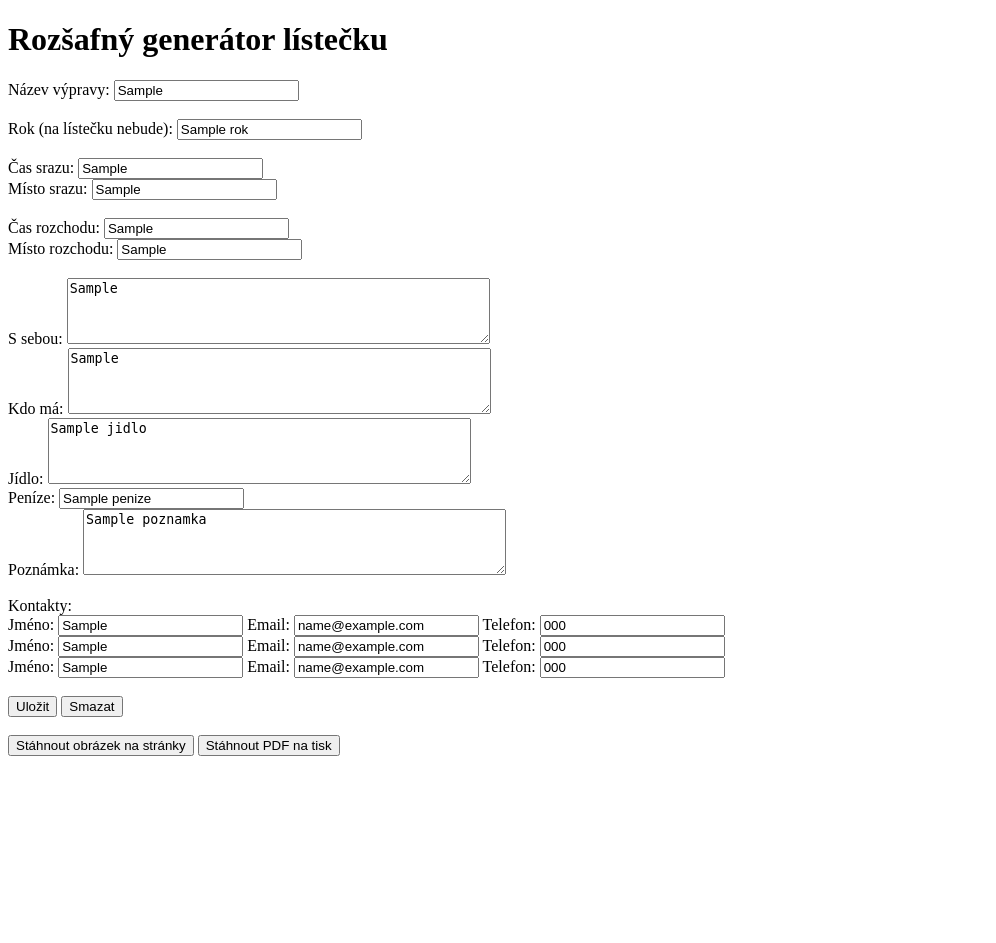
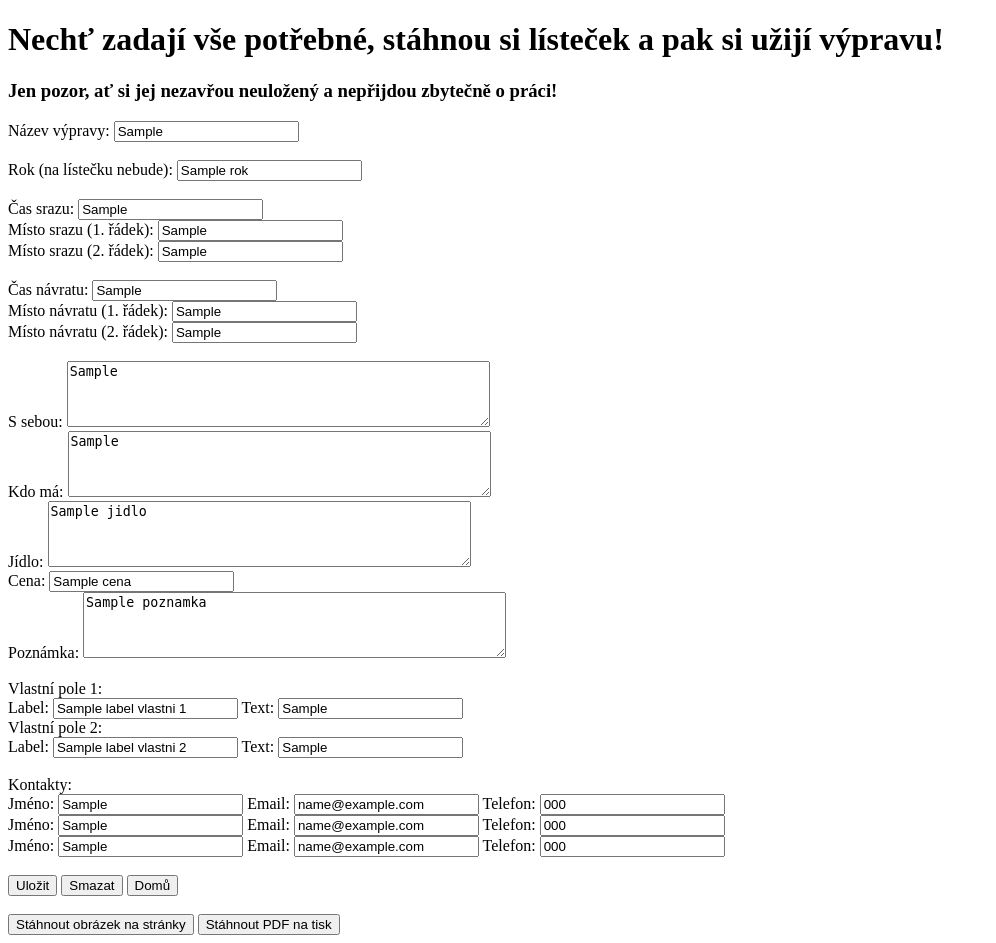
Before and after one commit to alfuoweuh/listecek, a Flask app: template templates/listecek.html in a window 1280 px wide. Shown: the whole page, without its empty margins (0-996 px from the left). Before the commit the page ends 756 px from the top, so only its background shows below. Run offline with Flask 3, Linux system fonts and the light colour scheme; the template is opened without the code that fills it: most values are stand-ins (such as "Sample title", 1, 10 or a date in 2020); parts of the project's set-up code (start-up, migrations or seed data) failed here and were passed over.

Commit message:
Vše se zdá býti hotové, vyjma CSS.

```diff
--- a/app.py
+++ b/app.py
@@ -1,6 +1,6 @@
 import os
 import io
-from flask import Flask, render_template, request, send_file
+from flask import Flask, render_template, request, send_file, redirect, url_for
 from datetime import datetime
 from tinydb import TinyDB, Query
 from generovani import generate
@@ -29,7 +29,12 @@ def home():
 @app.route('/vyber', methods=['GET'])
 def vyber():
     action = request.args.get('action')
-    return render_template('vyber.html', action=action, listecky=db.all())
+
+    # Sort by year (descending) and then by ID (descending)
+    listecky = db.all()
+    listecky.sort(key=lambda x: (int(x.get('rok', 0)) if str(x.get('rok', '')).isdigit() else 0, int(x.get('id', 0))), reverse=True)
+
+    return render_template('vyber.html', action=action, listecky=listecky)
 
 
 # Form page
@@ -66,14 +71,20 @@ def listecek():
             "nazev_vypravy": request.form.get('nazev_vypravy', ''),
             "rok": request.form.get('rok', ''),
             "sraz_cas": request.form.get('sraz_cas', ''),
-            "sraz_misto": request.form.get('sraz_misto', ''),
-            "rozchod_cas": request.form.get('rozchod_cas', ''),
-            "rozchod_misto": request.form.get('rozchod_misto', ''),
+            "sraz_misto_1": request.form.get('sraz_misto_1', ''),
+            "sraz_misto_2": request.form.get('sraz_misto_2', ''),
+            "navrat_cas": request.form.get('navrat_cas', ''),
+            "navrat_misto_1": request.form.get('navrat_misto_1', ''),
+            "navrat_misto_2": request.form.get('navrat_misto_2', ''),
             "s_sebou": request.form.get('s_sebou', ''),
             "kdo_ma": request.form.get('kdo_ma', ''),
             "jidlo": request.form.get('jidlo', ''),
-            "penize": request.form.get('penize', ''),
+            "cena": request.form.get('cena', ''),
             "poznamka": request.form.get('poznamka', ''),
+            "label_vlastni_1": request.form.get('label_vlastni_1', ''),
+            "vlastni_1": request.form.get('vlastni_1', ''),
+            "label_vlastni_2": request.form.get('label_vlastni_2', ''),
+            "vlastni_2": request.form.get('vlastni_2', ''),
             "kontakt_jmeno_0": request.form.get('kontakt_jmeno_0', ''),
             "kontakt_telefon_0": request.form.get('kontakt_telefon_0', ''),
             "kontakt_email_0": request.form.get('kontakt_email_0', ''),
@@ -89,12 +100,14 @@ def listecek():
         action = request.form.get('action')
 
         # Saving data to DB
-        if action in ['save', 'download_png', 'download_pdf']:
-            if data['id'] == '':
-                data['id'] = max([int(item.get('id', 0)) for item in db.all() if item.get('id')]) + 1
-            else:
-                data['id'] = int(data['id'])
-            db.upsert(data, Query().id == data['id'])
+        if action in ['save', 'home', 'download_png', 'download_pdf']:
+            if any(value.strip() for key, value in data.items() if key != 'rok'):
+                if data['id'] == '':
+                    all_ids = [int(item.get('id', 0)) for item in db.all() if item.get('id')]
+                    data['id'] = max(all_ids) + 1 if all_ids else 1
+                else:
+                    data['id'] = int(data['id'])
+                db.upsert(data, Query().id == data['id'])
 
         # Generating files
         if action == 'download_png':
@@ -103,6 +116,10 @@ def listecek():
         elif action == 'download_pdf':
             listecek_pdf = generate(data, 'pdf')
             return stahnout('pdf', listecek_pdf)
+
+        # Going home
+        elif action == 'home':
+            return redirect(url_for('home'))
 
         # Deleting data from DB
         elif action == 'delete':
--- a/templates/chyba.html
+++ b/templates/chyba.html
@@ -2,7 +2,7 @@
 <html lang="cs">
 <head>
     <meta charset="UTF-8">
-    <title>Chyba!</title>
+    <title>Chyba {{ error_code }}!</title>
 </head>
 <body>
     <h1>I rozšafovi občas něco hlavu setne: {{ error_code }} – {{ error_message }}</h1>
--- a/templates/index.html
+++ b/templates/index.html
@@ -2,10 +2,10 @@
 <html lang="cs">
 <head>
     <meta charset="UTF-8">
-    <title>Rozšafný generátor lístečku</title>
+    <title>Rozšafný generátor lístečků</title>
 </head>
 <body>
-    <h1>Rozšafný generátor lístečku</h1>
+    <h1>Rozšafný generátor lístečků</h1>
     <form method="GET" action="/listecek">
         <button type="submit" name="action" value="new">Nový od základu</button>
         <p></p>
--- a/templates/listecek.html
+++ b/templates/listecek.html
@@ -5,7 +5,8 @@
     <title>Lísteček {{ nazev_vypravy }}</title>
 </head>
 <body>
-    <h1>Rozšafný generátor lístečku</h1>
+    <h1>Nechť zadají vše potřebné, stáhnou si lísteček a pak si užijí výpravu!</h1>
+    <h3>Jen pozor, ať si jej nezavřou neuložený a nepřijdou zbytečně o práci!</h2>
     <form method="POST" action="/listecek">
         <input type="hidden" name="id" value="{{ id }}">
         <label for="nazev_vypravy">Název výpravy:</label>
@@ -15,16 +16,22 @@
         <input type="text" name="rok" placeholder="1968" value="{{ rok }}">
         <br><br>
         <label for="sraz_cas">Čas srazu:</label>
-        <input type="text" name="sraz_cas" placeholder="pátek 13. 13. v 13:13" value="{{ sraz_cas }}">
+        <input type="text" name="sraz_cas" placeholder="v pátek 13. 13. v 13:13" value="{{ sraz_cas }}">
         <br>
-        <label for="sraz_misto">Místo srazu:</label>
-        <input type="text" name="sraz_misto" placeholder="na Hlavním nádraží" value="{{ sraz_misto }}">
+        <label for="sraz_misto_1">Místo srazu (1. řádek):</label>
+        <input type="text" name="sraz_misto_1" placeholder="na Hlavním nádraží" value="{{ sraz_misto_1 }}">
+        <br>
+        <label for="sraz_misto_2">Místo srazu (2. řádek):</label>
+        <input type="text" name="sraz_misto_2" placeholder="pod odjezdovou tabulí" value="{{ sraz_misto_2 }}">
         <br><br>
-        <label for="rozchod_cas">Čas rozchodu:</label>
-        <input type="text" name="rozchod_cas" placeholder="neděle 15.13 v 13:13" value="{{ rozchod_cas }}">
+        <label for="navrat_cas">Čas návratu:</label>
+        <input type="text" name="navrat_cas" placeholder="v neděli 15.13 v 13:13" value="{{ navrat_cas }}">
         <br>
-        <label for="rozchod_misto">Místo rozchodu:</label>
-        <input type="text" name="rozchod_misto" placeholder="tamtéž" value="{{ rozchod_misto }}">
+        <label for="navrat_misto_1">Místo návratu (1. řádek):</label>
+        <input type="text" name="navrat_misto_1" placeholder="tamtéž" value="{{ navrat_misto_1 }}">
+        <br>
+        <label for="navrat_misto_2">Místo návratu (2. řádek):</label>
+        <input type="text" name="navrat_misto_2" placeholder="" value="{{ navrat_misto_2 }}">
         <br><br>
         <label for="s_sebou">S sebou:</label>
         <textarea name="s_sebou" rows="4" cols="50" placeholder="věci na vícedenní výpravu, prskavky…">{{ s_sebou }}</textarea>
@@ -35,11 +42,23 @@
         <label for="jidlo">Jídlo:</label>
         <textarea name="jidlo" rows="4" cols="50" placeholder="páteční večeři, snídaně, studený sobotní oběd; jinak bude k dispozici horká voda">{{ jidlo }}</textarea>
         <br>
-        <label for="penize">Peníze:</label>
-        <input type="text" name="penize" placeholder="100 Kč" value="{{ penize }}">
+        <label for="cena">Cena:</label>
+        <input type="text" name="cena" placeholder="100 Kč" value="{{ cena }}">
         <br>
         <label for="poznamka">Poznámka:</label>
         <textarea name="poznamka" rows="4" cols="50" placeholder="Další důležité informace...">{{ poznamka }}</textarea>
+        <br><br>
+        <label>Vlastní pole 1:</label><br>
+        <label for="label_vlastni_1">Label:</label>
+        <input type="text" name="label_vlastni_1" placeholder="vlastní label" value="{{ label_vlastni_1 }}">
+        <label for="vlastni_1">Text:</label>
+        <input type="text" name="vlastni_1" placeholder="vlastní text" value="{{ vlastni_1 }}">
+        <br>
+        <label>Vlastní pole 2:</label><br>
+        <label for="label_vlastni_2">Label:</label>
+        <input type="text" name="label_vlastni_2" placeholder="vlastní label" value="{{ label_vlastni_2 }}">
+        <label for="vlastni_2">Text:</label>
+        <input type="text" name="vlastni_2" placeholder="vlastní text" value="{{ vlastni_2 }}">
         <br><br>
         <label>Kontakty:</label>
         <br>
@@ -66,6 +85,7 @@
         <br><br>
         <button type="submit" name="action" value="save">Uložit</button>
         <button type="submit" name="action" value="delete">Smazat</button>
+        <button type="submit" name="action" value="home">Domů</button>
         <br><br>
         <button type="submit" name="action" value="download_png">Stáhnout obrázek na stránky</button>
         <button type="submit" name="action" value="download_pdf">Stáhnout PDF na tisk</button>
--- a/templates/vyber.html
+++ b/templates/vyber.html
@@ -2,10 +2,10 @@
 <html lang="cs">
 <head>
     <meta charset="UTF-8">
-    <title>Rozšafný generátor lístečku</title>
+    <title>Rozšafný generátor lístečků</title>
 </head>
 <body>
-    <h1>{% if action == "template" %}Nechť si vyberou nějaký starý lísteček jako šablonu a vdechnou mu zpět s novými daty život.{% elif action == "open" %}Nechť si vyberou, jaký lísteček jest jim po chuti upraviti.{% endif %}</h1>
+    <h1>{% if action == "template" %}Nechť si vyberou nějaký starý lísteček jako šablonu a vdechnou mu zpět život.{% elif action == "open" %}Nechť si vyberou, jaký lísteček jest jim po chuti upraviti.{% endif %}</h1>
     {% for listecek in listecky %}
     <form method="GET" action="/listecek">
         <label>{{ listecek.nazev_vypravy }} – {{ listecek.rok }}</label>
```
Also changed, not shown: listecky.json (+1 -1 lines), sablona_stranky.html (+18 -6 lines), sablona_tisk.html (+18 -6 lines), templates/smazat.html (+10 -4 lines), README.md.
